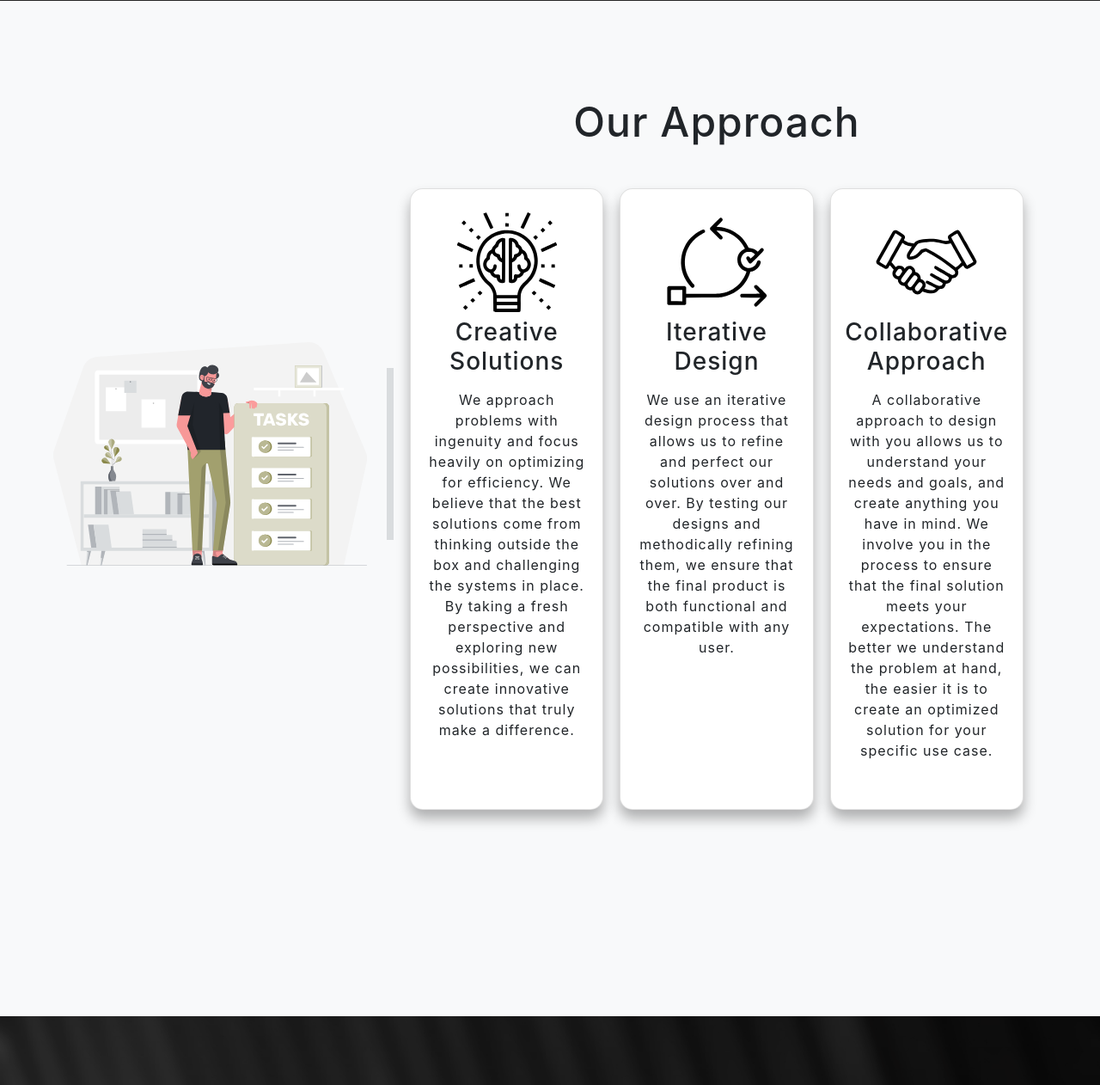
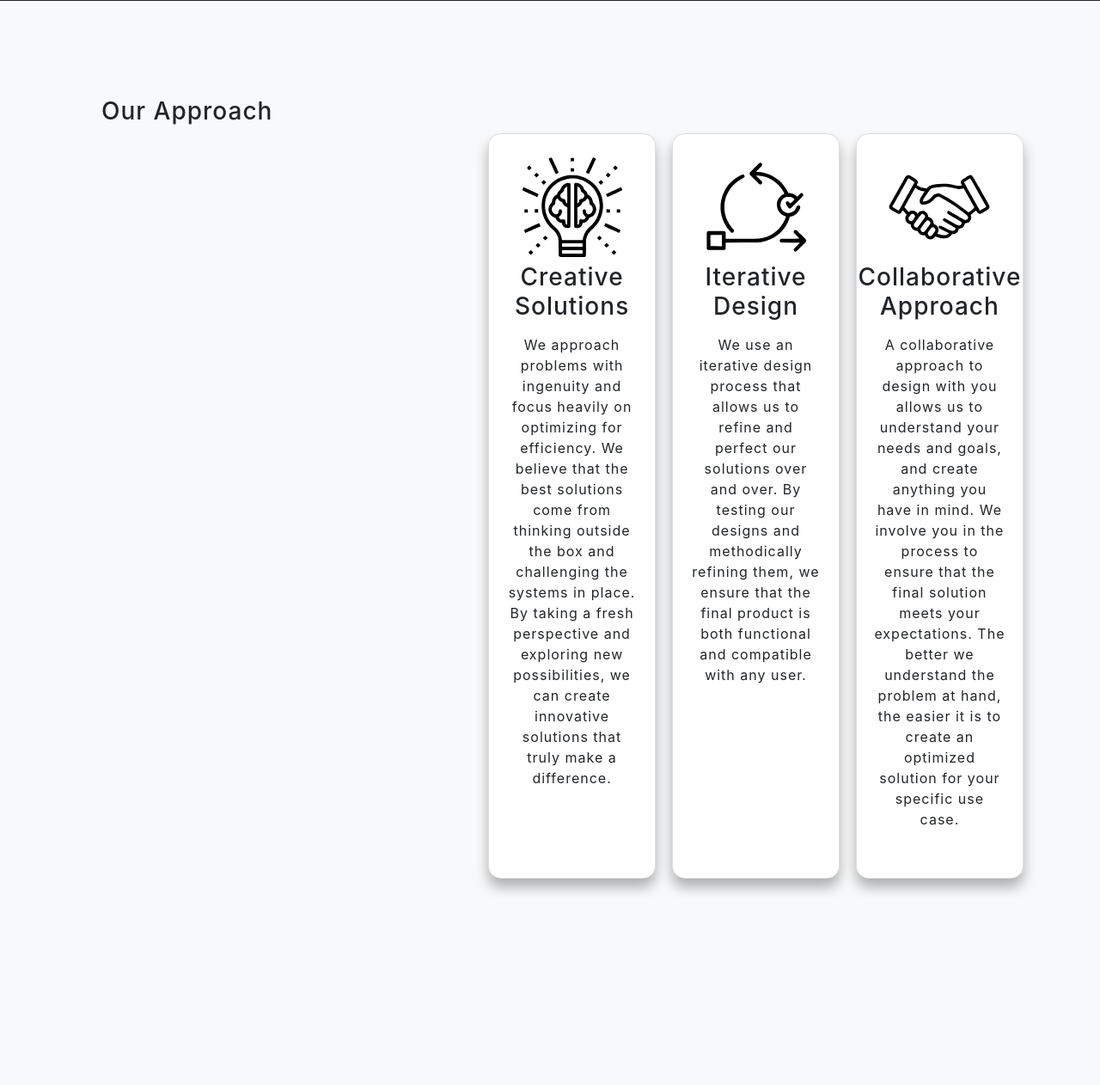
Before and after one commit to TeganHakim/Outward-Industries-Website, a Django app: page / in a window 1280 px wide. Shown: the part 1621-2883 px from the top of the page at 86% size. Run offline with Django 4.2, Linux system fonts and the light colour scheme; some libraries are stand-ins or nearby versions.

Commit message:
neuomorphism

```diff
--- a/Outward/templates/index.html
+++ b/Outward/templates/index.html
@@ -121,11 +121,18 @@
     <section class="projects-section bg-light" id="projects"?>
         <div class="container px-4 px-lg-5 approach">
             <!-- Featured Project Row-->
-            <div class="row gx-5 mb-4 justify-content-center align-items-center">
-              <div class="col-xl-4 col-lg-6 approach-image" data-aos="zoom-in" data-aos-easing="ease-out-cubic" data-aos-anchor-placement="center-bottom" data-aos-offset="100"><img class="img-fluid mb-3 mb-lg-0" src="{% static 'images/to-do-list-cropped.svg' %}" alt="..." /></div>
-                <div class="col-xl-8 col-lg-8">
+            <h3>Our Approach</h3>
+            <div class="row gx-5 mb-4 justify-content-center align-items-center row-separate">
+              <div class="col-xl-5 col-lg-6 approach-image" data-aos="zoom-in" data-aos-easing="ease-out-cubic" data-aos-anchor-placement="center-bottom" data-aos-offset="100">
+                <!-- <img class="img-fluid mb-3 mb-lg-0" src="{% static 'images/to-do-list-cropped.svg' %}" alt="..." /> -->
+                <div class="container">
+                  <div class="loader-approach"></div>
+                  <div class="loader-approach"></div>
+                  <div class="loader-approach"></div>
+                </div>
+              </div>
+                <div class="col-xl-7 col-lg-8">
                     <div class="featured-text text-center text-lg-left" data-aos="fade-right" data-aos-easing="ease-out-cubic" data-aos-anchor-placement="center-bottom" data-aos-offset="100">
-                        <h3>Our Approach</h3>
                         <div class="row gx-5">
                           <div class="col-sm-4 flex-fill">
                             <div class="card text-center">
```
Also changed, not shown: Outward/static/css/style.css.
